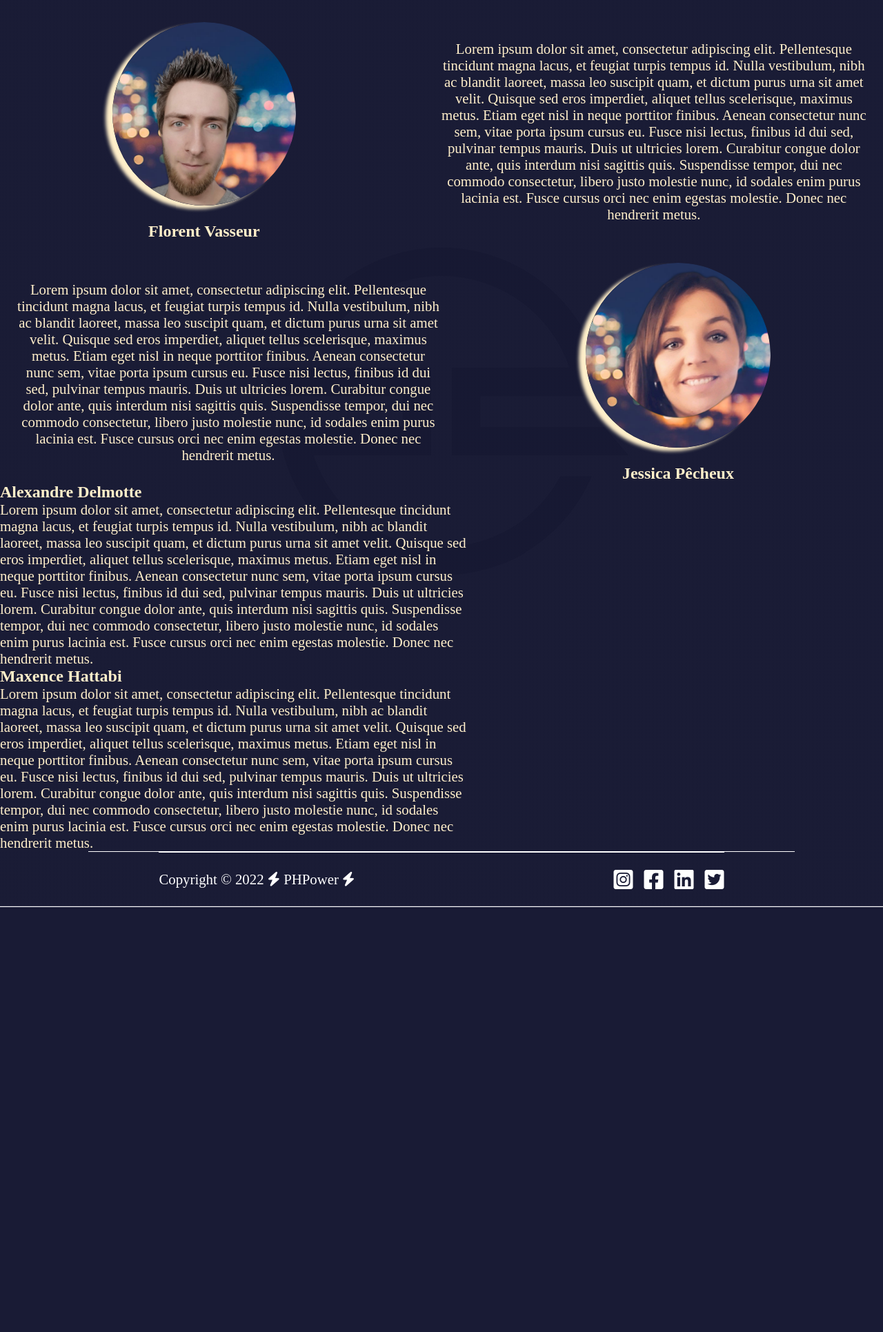
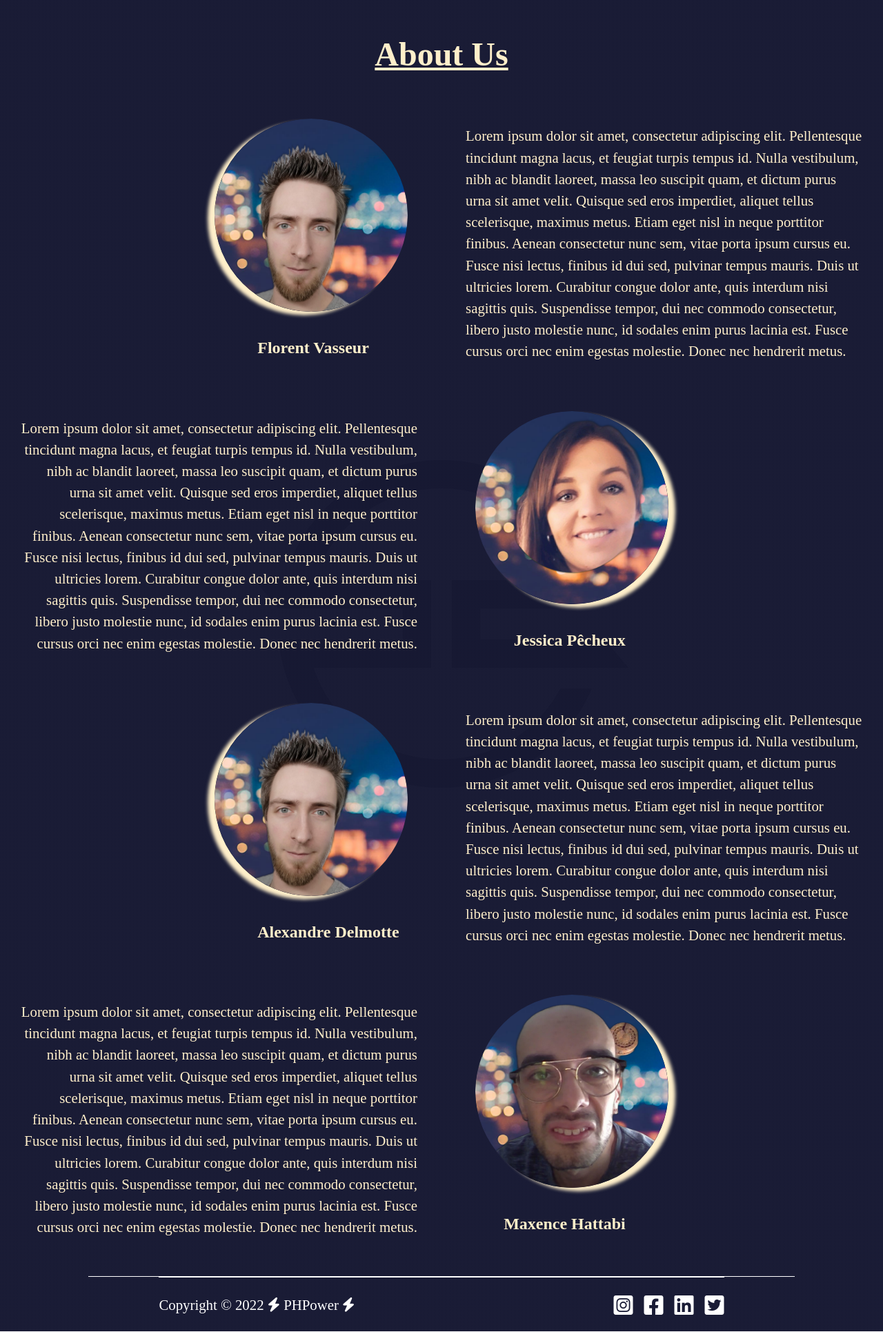
Before and after one commit to Florent-V/WCS_Projet_01_Tech_NEws, a PHP site: page /about_us.php in a window 1280 px wide. Shown: the part 120-2051 px from the top of the page at 69% size. Before the commit the page ends 1435 px from the top, so only its background shows below. Run offline with PHP 8.4, Linux system fonts and the light colour scheme; some libraries are stand-ins or nearby versions.

Commit message:
nouveau changement

```diff
--- a/about_us.php
+++ b/about_us.php
@@ -6,7 +6,7 @@
     <meta http-equiv="X-UA-Compatible" content="IE=edge">
     <meta name="viewport" content="width=device-width, initial-scale=1.0">
     <title>Tech News to Watch</title>
-    <link rel="stylesheet" href="./style/style_aboutus.css">
+    <link rel="stylesheet" href="./style/style_aboutus.css" href="./style/style.css">
     <link rel="stylesheet" href="https://use.fontawesome.com/releases/v6.1.2/css/all.css" />
 </head>
 
@@ -17,25 +17,28 @@
         ?>
     </header>
     <main>
+        <h1>About Us</h1>
         <section class="florentv">
-            <h1>Florent Vasseur</h1>
+            <h2>Florent Vasseur</h2>
             <img src="./img/profile_pic_flo.png" alt="Florent Vasseur" />
             <p>Lorem ipsum dolor sit amet, consectetur adipiscing elit. Pellentesque tincidunt magna lacus, et feugiat turpis tempus id. Nulla vestibulum, nibh ac blandit laoreet, massa leo suscipit quam, et dictum purus urna sit amet velit. Quisque sed eros imperdiet, aliquet tellus scelerisque, maximus metus. Etiam eget nisl in neque porttitor finibus. Aenean consectetur nunc sem, vitae porta ipsum cursus eu. Fusce nisi lectus, finibus id dui sed, pulvinar tempus mauris. Duis ut ultricies lorem. Curabitur congue dolor ante, quis interdum nisi sagittis quis. Suspendisse tempor, dui nec commodo consectetur, libero justo molestie nunc, id sodales enim purus lacinia est. Fusce cursus orci nec enim egestas molestie. Donec nec hendrerit metus.</p>
         </section>
 
         <section class="jessicap">
-            <h1>Jessica Pêcheux</h1>
+            <h2>Jessica Pêcheux</h2>
             <img src="./img/profile_pic_jess.png" alt="Jessica Pêcheux" />
             <p>Lorem ipsum dolor sit amet, consectetur adipiscing elit. Pellentesque tincidunt magna lacus, et feugiat turpis tempus id. Nulla vestibulum, nibh ac blandit laoreet, massa leo suscipit quam, et dictum purus urna sit amet velit. Quisque sed eros imperdiet, aliquet tellus scelerisque, maximus metus. Etiam eget nisl in neque porttitor finibus. Aenean consectetur nunc sem, vitae porta ipsum cursus eu. Fusce nisi lectus, finibus id dui sed, pulvinar tempus mauris. Duis ut ultricies lorem. Curabitur congue dolor ante, quis interdum nisi sagittis quis. Suspendisse tempor, dui nec commodo consectetur, libero justo molestie nunc, id sodales enim purus lacinia est. Fusce cursus orci nec enim egestas molestie. Donec nec hendrerit metus.</p>
         </section>
 
         <section class="alexandred">
-            <h1>Alexandre Delmotte</h1>
+            <h2>Alexandre Delmotte</h2>
+            <img src="./img/profile_pic_flo.png" alt="Alexandre Delmotte" />
             <p>Lorem ipsum dolor sit amet, consectetur adipiscing elit. Pellentesque tincidunt magna lacus, et feugiat turpis tempus id. Nulla vestibulum, nibh ac blandit laoreet, massa leo suscipit quam, et dictum purus urna sit amet velit. Quisque sed eros imperdiet, aliquet tellus scelerisque, maximus metus. Etiam eget nisl in neque porttitor finibus. Aenean consectetur nunc sem, vitae porta ipsum cursus eu. Fusce nisi lectus, finibus id dui sed, pulvinar tempus mauris. Duis ut ultricies lorem. Curabitur congue dolor ante, quis interdum nisi sagittis quis. Suspendisse tempor, dui nec commodo consectetur, libero justo molestie nunc, id sodales enim purus lacinia est. Fusce cursus orci nec enim egestas molestie. Donec nec hendrerit metus.</p>
         </section>
 
         <section class="maxenceh">
-            <h1>Maxence Hattabi</h1>
+            <h2>Maxence Hattabi</h2>
+            <img src="./img/profile_pic_maxence.png" alt="Maxence Hattabi" />
             <p>Lorem ipsum dolor sit amet, consectetur adipiscing elit. Pellentesque tincidunt magna lacus, et feugiat turpis tempus id. Nulla vestibulum, nibh ac blandit laoreet, massa leo suscipit quam, et dictum purus urna sit amet velit. Quisque sed eros imperdiet, aliquet tellus scelerisque, maximus metus. Etiam eget nisl in neque porttitor finibus. Aenean consectetur nunc sem, vitae porta ipsum cursus eu. Fusce nisi lectus, finibus id dui sed, pulvinar tempus mauris. Duis ut ultricies lorem. Curabitur congue dolor ante, quis interdum nisi sagittis quis. Suspendisse tempor, dui nec commodo consectetur, libero justo molestie nunc, id sodales enim purus lacinia est. Fusce cursus orci nec enim egestas molestie. Donec nec hendrerit metus.</p>
         </section>
 
--- a/style/style.css
+++ b/style/style.css
@@ -6,7 +6,10 @@
     --spacing-2 : calc(var(--spacing-1)*2);
     --spacing-3 : calc(var(--spacing-1)*3);
     --spacing-4 : calc(var(--spacing-1)*4);
+    --box-shadow-1 : -10px 5px 5px var(--secondary-color);
+    --box-shadow-2 : 10px 5px 5px var(--secondary-color);
 }
+
 
 * {
     margin: 0;
@@ -18,7 +21,7 @@ body {
     background :
         linear-gradient(rgba(23, 25, 51, 0.99), rgba(23, 25, 51, 0.99)) fixed no-repeat center,
         url(../img/logo.png) fixed no-repeat center;
-    font: ;
+
 }
 
 /*##################################################*/
--- a/style/style_aboutus.css
+++ b/style/style_aboutus.css
@@ -1,61 +1,4 @@
-:root {
-    --primary-color: #171933;
-    --secondary-color: #FFEFCA;
-
-    --spacing-1 : 0.5rem;
-    --spacing-2 : calc(var(--spacing-1)*2);
-    --spacing-3 : calc(var(--spacing-1)*3);
-    --spacing-4 : calc(var(--spacing-1)*4);
-    --box-shadow : -10px 5px 5px var(--secondary-color);
-}
-
-* {
-    margin: 0;
-    padding: 0;
-    box-sizing: border-box;
-}
-
-body {
-    background :
-        linear-gradient(rgba(23, 25, 51, 0.99), rgba(23, 25, 51, 0.99)) fixed no-repeat center,
-        url(../img/logo.png) fixed no-repeat center;
-}
-
-/*##################################################*/
-/*                  HEADER                          */
-/* #################################################*/
-
-header {
-    height: 15vh;
-
-    border-bottom: 1px solid white;
-    display: flex;
-    justify-content: center;
-    align-items: center;
-    gap: var(--spacing-4);
-}
-
-header, footer {
-    width: 80%;
-    margin: auto;
-}
-
-header img {
-    height: 80%;
-}
-
-header ul {
-    list-style: none;
-    display: flex;
-    justify-content: space-evenly;
-    gap: var(--spacing-4);
-}
-
-header a {
-    color: var(--secondary-color);
-    text-decoration: none;
-    font-size: 2rem;
-}
+@import 'style.css';
 
 /*##################################################*/
 /*                        MAIN                      */
@@ -64,14 +7,23 @@ header a {
 main {
     min-height: 75vh;
 }
+h1{
+    color: var(--secondary-color);
+    font-size: 3rem;
+    text-align: center;
+    margin-top: 4%;
+    margin-bottom: 4%;
+    text-decoration: underline var(--secondary-color);
 
+}
 section {
     color : var(--secondary-color);
 }
 
 p{
-    max-width: 65ch;
+    max-width: 60ch;
     font-size: 1.3rem;
+    line-height: 1.5em;
 }
 
 img {
@@ -87,24 +39,27 @@ img {
     grid-template-areas:
         "img p"
         "h  p" ;
-    text-align: center;
+
     margin-top: var(--spacing-4);
     gap: var(--spacing-3) ;
 }
 
-.florentv > h1{
+.florentv > h2{
     grid-area: h;
+    margin-left: 60% ;
 }
 .florentv > p{
     grid-area: p;
     margin: auto;
     padding: var(--spacing-3);
+    text-align: start;
 }
 .florentv > img {
     grid-area: img;
     margin: auto ;
+    margin-left: 50%;
     max-width: 45%;
-    box-shadow: var(--box-shadow);
+    box-shadow: var(--box-shadow-1);
 
 }
 
@@ -115,7 +70,7 @@ img {
     grid-template-areas:
         "p img"
         "p h" ;
-    text-align: center;
+    text-align: end;
     margin-top: var(--spacing-4);
     gap: var(--spacing-3) ;
 }
@@ -124,16 +79,78 @@ img {
     margin: auto;
     padding: var(--spacing-3);
 }
-.jessicap > h1 {
+.jessicap > h2 {
     grid-area: h;
-    margin: auto;
+    margin-right: 60%;
 }
 
 .jessicap > img {
     grid-area: img;
     max-width: 45%;
     margin: auto;
-    box-shadow: var(--box-shadow);
+    margin-right: 50%;
+    box-shadow: var(--box-shadow-2);
+
+}
+/* TEXTE ET IMAGE ALEXANDRE */
+
+.alexandred {
+    display: grid;
+    grid-template-areas:
+        "img p"
+        "h  p" ;
+
+    margin-top: var(--spacing-4);
+    gap: var(--spacing-3) ;
+}
+
+.alexandred > h2{
+    grid-area: h;
+    margin-left: 60% ;
+}
+.alexandred > p{
+    grid-area: p;
+    margin: auto;
+    padding: var(--spacing-3);
+    text-align: start;
+}
+.alexandred > img {
+    grid-area: img;
+    margin: auto ;
+    margin-left: 50%;
+    max-width: 45%;
+    box-shadow: var(--box-shadow-1);
+
+}
+
+/* TEXTE ET IMAGE MAXENCE */
+
+.maxenceh {
+    display: grid;
+    grid-template-areas:
+        "p img"
+        "p h" ;
+    text-align: end;
+    margin-top: var(--spacing-4);
+    gap: var(--spacing-3) ;
+    margin-bottom: var(--spacing-4);
+}
+.maxenceh > p{
+    grid-area: p;
+    margin: auto;
+    padding: var(--spacing-3);
+}
+.maxenceh > h2 {
+    grid-area: h;
+    margin-right: 60%;
+}
+
+.maxenceh > img {
+    grid-area: img;
+    max-width: 45%;
+    margin: auto;
+    margin-right: 50%;
+    box-shadow: var(--box-shadow-2);
 
 }
 /*##################################################*/
@@ -154,3 +171,21 @@ footer p:last-of-type {
     gap: var(--spacing-2);
     font-size: 2rem;
 }
+
+/* MEDIA QUERIES */
+@media screen and (max-width: 360px) {
+    h1{
+        display: flex;
+        justify-content: center;
+        font-size: 2em;
+    }
+}
+
+@media screen and (max-width: 360px) {
+    .florentv{
+        display: flex;
+        flex-direction: column;
+        justify-content: center;
+
+    }
+}
```
Also changed, not shown: img/profile_pic_maxence.png (added).
